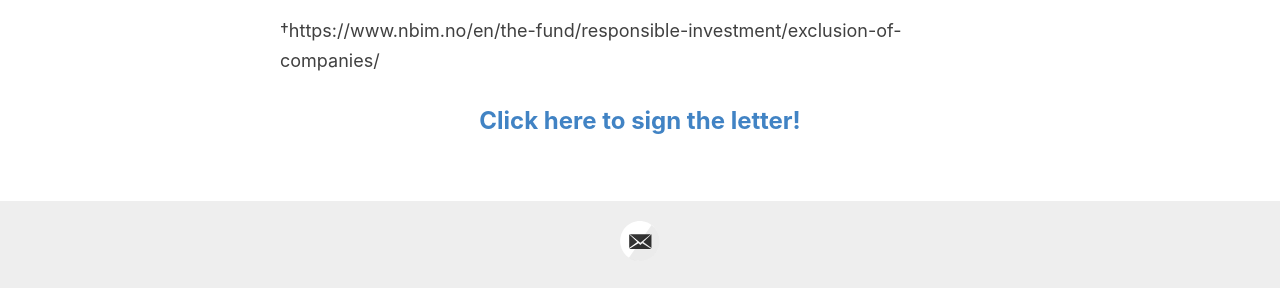
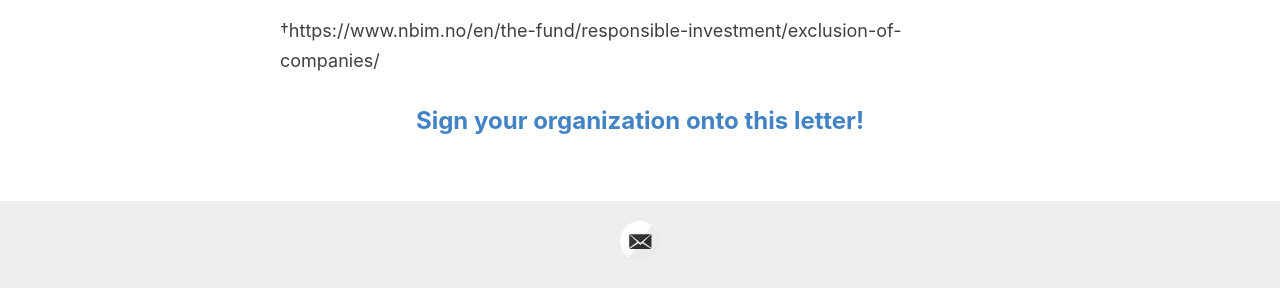
Before and after one commit to adamrahim/adamrahim.github.io, a Jekyll site: the page built from _posts/2020-12-25-letter.md, in a window 1280 px wide. Shown: the part 1896-2184 px from the top of the page. Built offline with Jekyll 4.4.1, drawn with Linux system fonts in a browser that asks for light colours.

Commit message:
Update 2020-12-25-letter.md

```diff
--- a/_posts/2020-12-25-letter.md
+++ b/_posts/2020-12-25-letter.md
@@ -31,4 +31,4 @@ Minnesotans for Human Rights
 
 <sup>†</sup>https://www.nbim.no/en/the-fund/responsible-investment/exclusion-of-companies/
 
-## [Click here to sign the letter!](https://forms.gle/tHgMV44jnT69SfnY6 "Google Form to Support MN 4 Human Rights")
+## [Sign your organization onto this letter!](https://forms.gle/tHgMV44jnT69SfnY6 "Google Form to Support MN 4 Human Rights")
```
